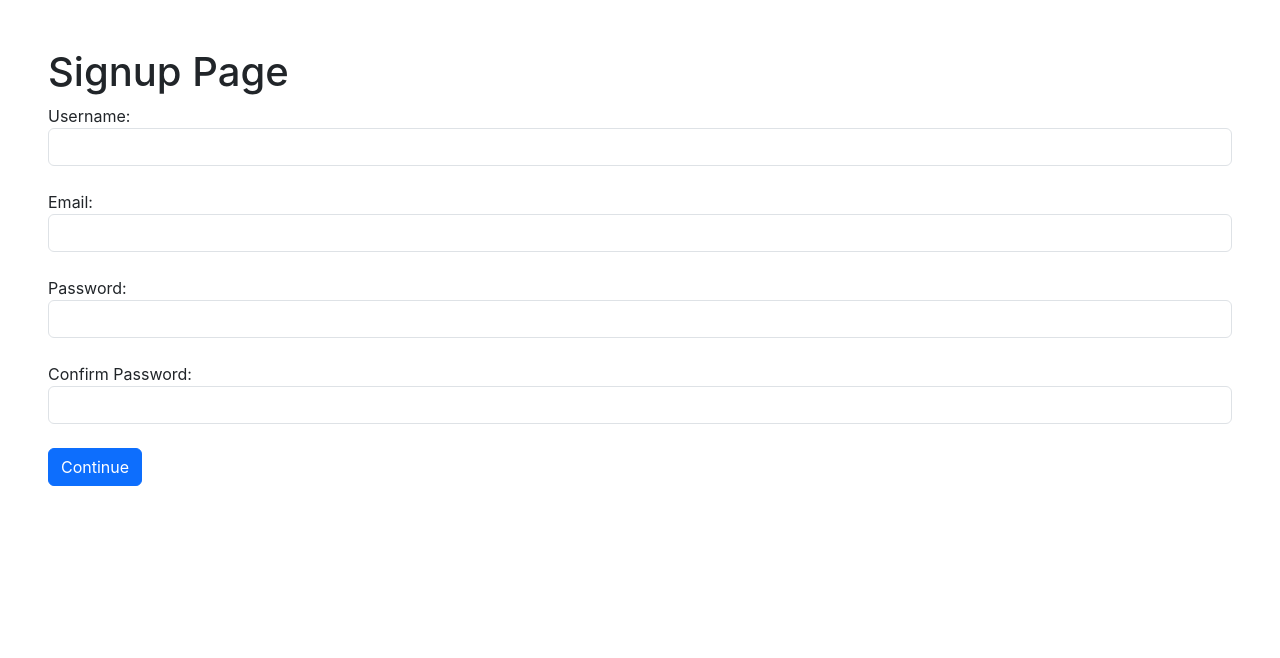
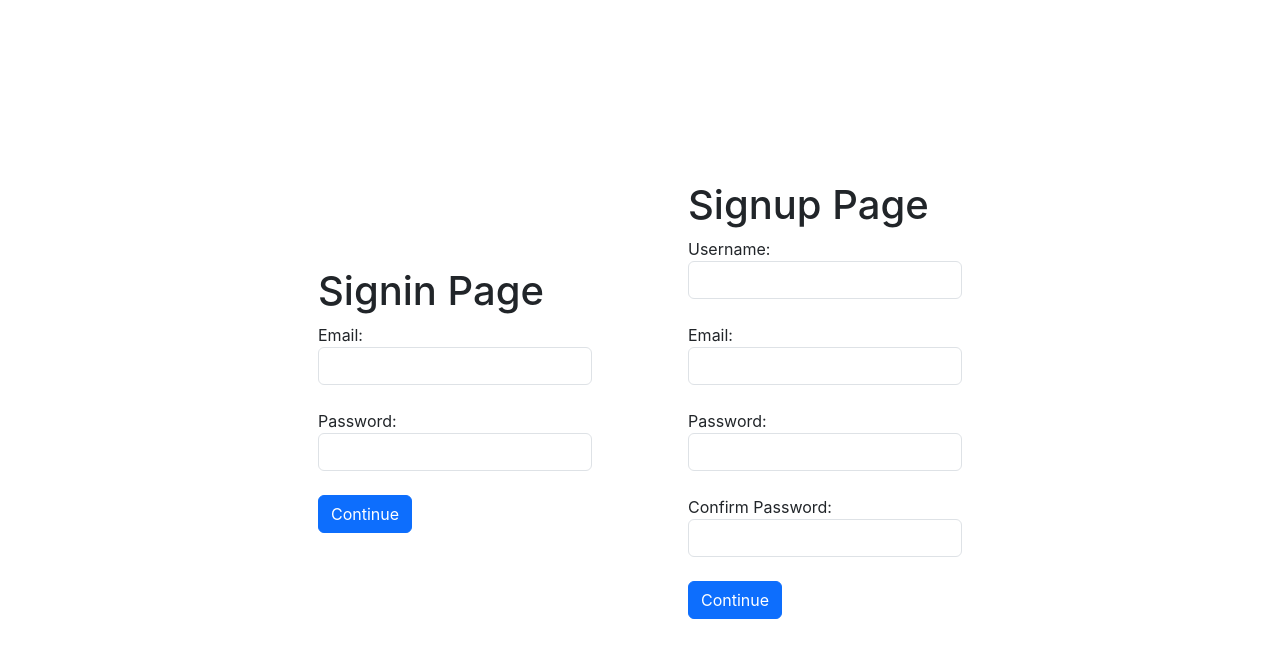
Before and after one commit to Adro1t/Recipe_Frontend, a React (Create React App) app: page /login in a window 1280 px wide. Shown: the top 658 px of the page. Built offline with nearby package versions, Linux system fonts and the light colour scheme; no server answers.

Commit message:
Signin, Authenticate and Redirect

```diff
--- a/src/App.js
+++ b/src/App.js
@@ -4,7 +4,8 @@ import Home from "./pages/Home";
 import RecipeDetails from "./pages/RecipeDetails";
 import Recipes from "./pages/Recipes";
 import Confirm from "./pages/auth/Confirm";
-// import Login from "./pages/auth/Login";
+import Login from "./pages/auth/Login";
+import Signin from "./pages/auth/Signin";
 import Signup from "./pages/auth/Signup";
 
 const App = () => {
@@ -15,7 +16,9 @@ const App = () => {
           <Route path="/" element={<Home />} />
           <Route path="/recipes" element={<Recipes />} />
           <Route path="/details" element={<RecipeDetails />} />
-          <Route path="/login" element={<Signup />} />
+          <Route path="/signup" element={<Signup />} />
+          <Route path="/signin" element={<Signin />} />
+          <Route path="/login" element={<Login />} />
           <Route path="/email/confirmation/:token" element={<Confirm />} />
         </Routes>
       </Router>
--- a/src/pages/auth/Signin.js
+++ b/src/pages/auth/Signin.js
@@ -1,20 +1,94 @@
-import React from "react";
+import React, { useState } from "react";
+import { useNavigate } from "react-router-dom";
+
+import { authenticate, isAuthenticated, signin } from "./index";
 
 const Signin = () => {
+  const navigate = useNavigate();
+  const [values, setValues] = useState({
+    email: "",
+    password: "",
+    error: "",
+    redirectToReferrer: false,
+  });
+
+  const { email, password, error, redirectToReferrer } = values;
+
+  const { user } = isAuthenticated();
+
+  const handleChange = (name) => (event) => {
+    setValues({ ...values, error: false, [name]: event.target.value });
+  };
+
+  const clickSubmit = (event) => {
+    event.preventDefault();
+    setValues({ ...values, error: false });
+    signin({ email, password }).then((data) => {
+      if (data.error) {
+        setValues({ ...values, error: data.error });
+      } else {
+        authenticate(data, () => {
+          setValues({ ...values, redirectToReferrer: true });
+          redirectUser();
+        });
+      }
+    });
+  };
+
+  //to show error message
+  const showError = () => (
+    <div className="alert alert-danger" style={{ display: error ? "" : "none" }}>
+      {error}
+    </div>
+  );
+
+  //to redirect User
+  const redirectUser = () => {
+    if (redirectToReferrer) {
+      if (user && user.role === 1) {
+        navigate("/admin/dashboard");
+      } else {
+        navigate("/user/dashboard");
+      }
+    }
+    if (!isAuthenticated()) {
+      navigate("/");
+    }
+  };
+
   return (
     <>
       <div className="p-5">
         <h1>Signin Page</h1>
+
         <form>
+          {showError()}
+          {/* {redirectUser()} */}
           <label htmlFor="email">Email:</label>
           <br />
-          <input className="form-control" type="text" id="email" name="email" />
+          <input
+            className="form-control"
+            type="text"
+            id="email"
+            name="email"
+            onChange={handleChange("email")}
+            value={email}
+          />
           <br />
           <label htmlFor="password">Password:</label>
           <br />
-          <input className="form-control" type="password" id="password" name="password" />
+          <input
+            className="form-control"
+            type="password"
+            id="password"
+            name="password"
+            onChange={handleChange("password")}
+            value={password}
+          />
           <br />
-          <button className="btn btn-primary">Continue</button>
+          <button className="btn btn-primary" onClick={clickSubmit}>
+            Continue
+          </button>
         </form>
       </div>
     </>
--- a/src/pages/auth/index.js
+++ b/src/pages/auth/index.js
@@ -16,3 +16,41 @@ export const signup = async (user) => {
     console.log(error);
   }
 };
+
+//for signin
+export const signin = async (user) => {
+  try {
+    const response = await fetch(`${API}/user/signin`, {
+      method: "POST",
+      headers: {
+        Accept: "application/json",
+        "Content-type": "application/json",
+      },
+      body: JSON.stringify(user),
+    });
+    return await response.json();
+  } catch (error) {
+    console.log(error);
+  }
+};
+
+//to authenticate
+export const authenticate = async (data, next) => {
+  if (typeof window !== "undefined") {
+    try {
+      localStorage.setItem("jwt", JSON.stringify(data));
+      next();
+    } catch (error) {
+      console.error(error);
+      // Handle error
+    }
+  }
+};
+
+//redirect to authenticated by user role
+export const isAuthenticated = () => {
+  if (typeof window === "undefined") {
+    return false;
+  }
+  return localStorage.getItem("jwt") ? JSON.parse(localStorage.getItem("jwt")) : false;
+};
```
